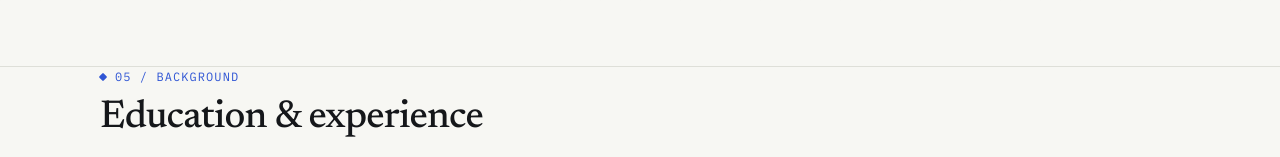
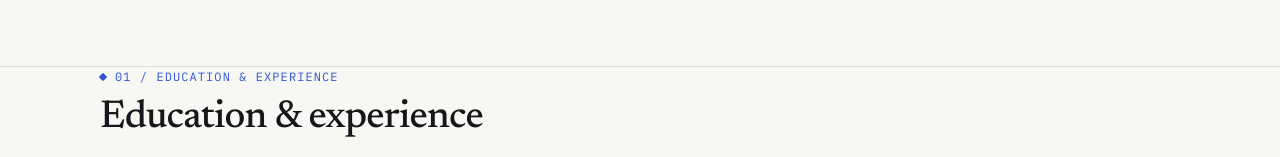
Before and after one commit to GraceCheong/web, a React (Vite) app: page / in a window 1280 px wide. Shown: the part 475-632 px from the top of the page. Built offline with nearby package versions, Linux system fonts and the light colour scheme.

Commit message:
Promote education and experience section

```diff
--- a/src/components/About.jsx
+++ b/src/components/About.jsx
@@ -4,7 +4,7 @@ export default function About() {
   return (
     <section className="wrap" id="about">
       <div className="section-head">
-        <span className="eyebrow">05 / Background</span>
+        <span className="eyebrow">01 / Education & Experience</span>
         <h2>Education &amp; experience</h2>
       </div>
       <p className="about-lead">
```
